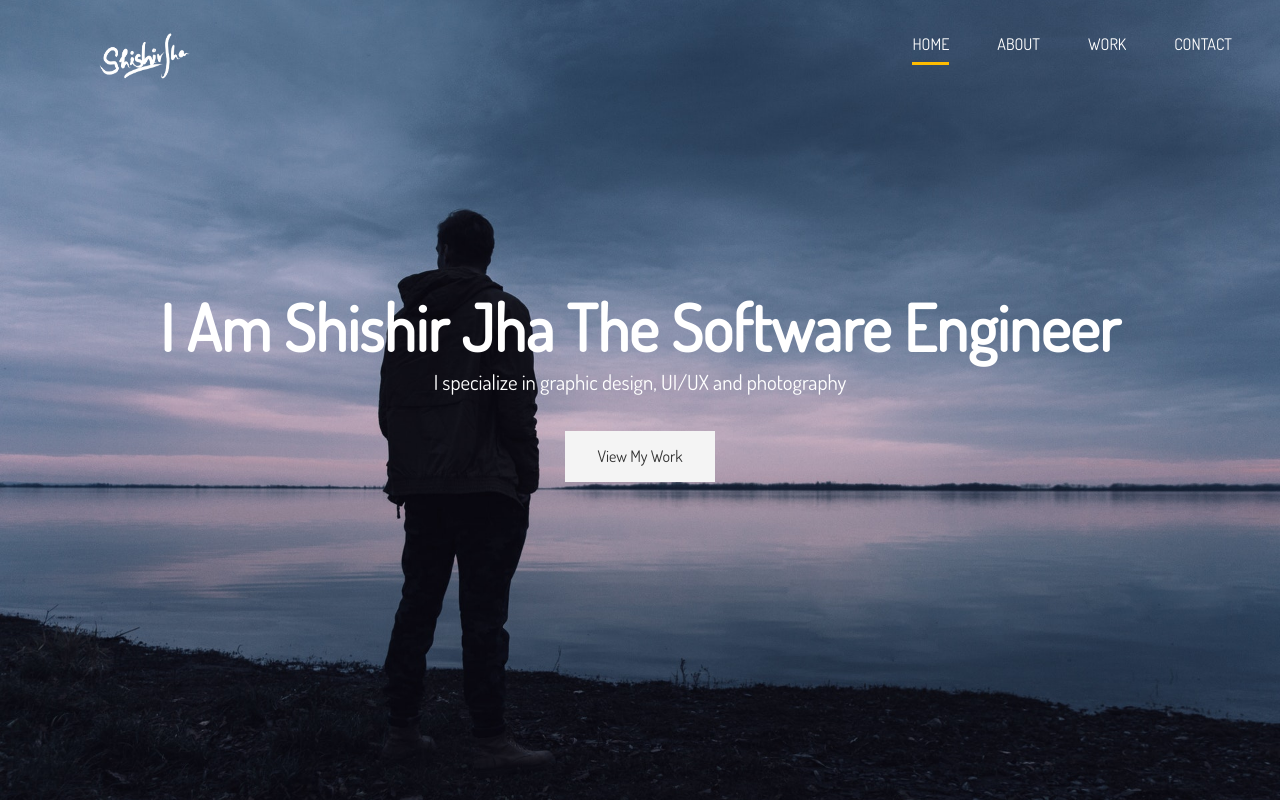
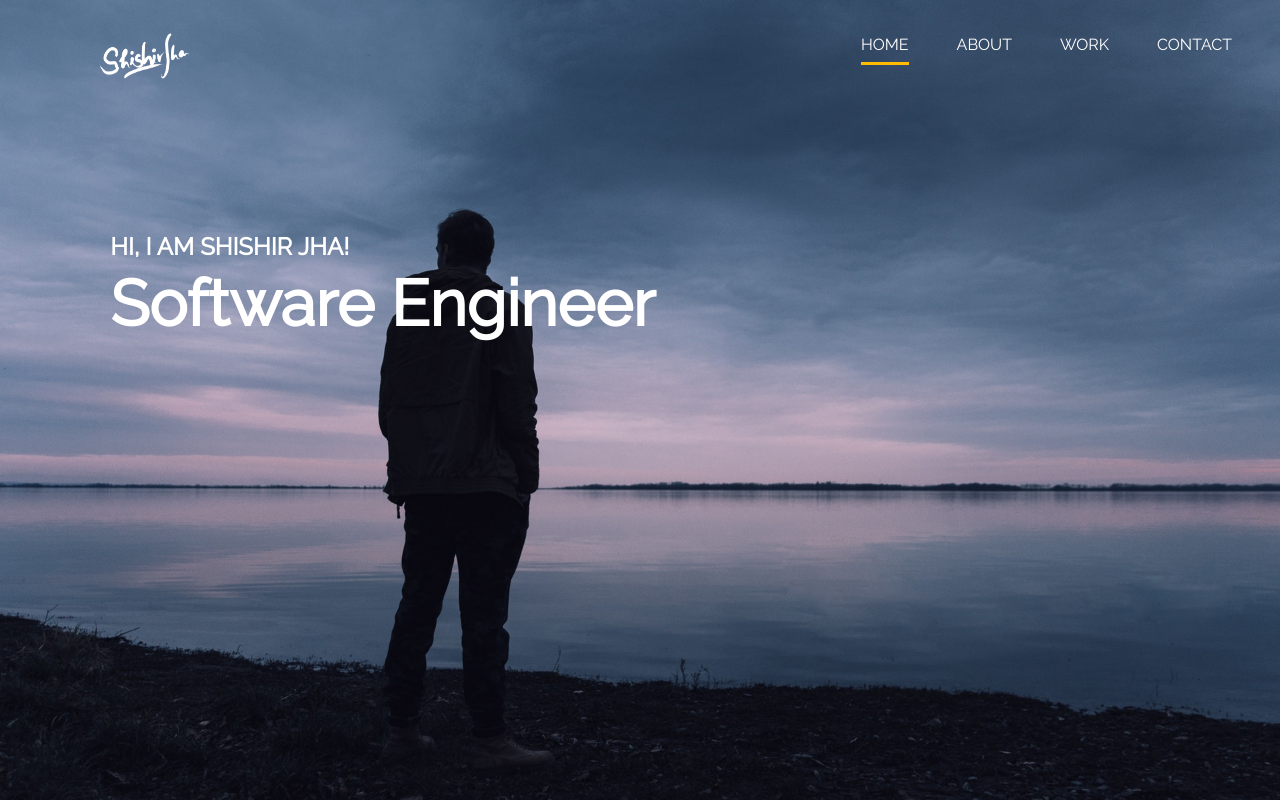
Before and after one commit to whitebumblebee/whitebumblebee.github.io, a website: page index.html in a window 1280 px wide. Shown: the top 802 px of the page. Drawn offline with Linux system fonts and the light colour scheme.

Commit message:
changes in font and text alignment

```diff
--- a/index.html
+++ b/index.html
@@ -31,18 +31,21 @@
           </ul>
         </nav>
         <div class="header-content">
+          <h2>
+            Hi, I Am Shishir Jha!
+            <br />
+          </h2>
           <h1>
-            I Am Shishir Jha The
             <span
               class="txt-type"
-              data-wait="3000"
+              data-wait="2000"
               data-words='["Software Engineer", "Full Stack Dev", "CS Enthusiast"]'
             ></span>
           </h1>
-          <p class="lead">
+          <!-- <p class="lead">
             I specialize in graphic design, UI/UX and photography
           </p>
-          <a href="work.html" class="btn-light">View My Work</a>
+          <a href="work.html" class="btn-light">View My Work</a> -->
         </div>
       </div>
     </header>
--- a/scss/main.scss
+++ b/scss/main.scss
@@ -1,6 +1,7 @@
 @import "config";
 @import "utilities";
 @import "item_grid";
+@import url("https://fonts.googleapis.com/css?family=Raleway&display=swap");
 
 // General Styles
 * {
@@ -9,7 +10,8 @@
 }
 
 body {
-  font-family: "Dosis", sans-serif;
+  // font-family: "Dosis", sans-serif;
+  font-family: "Raleway", sans-serif;
   line-height: 1.6;
   background: #fff;
 }
@@ -39,6 +41,7 @@ img {
   height: 100px;
   color: #fff;
   padding-bottom: 50px;
+  padding-right: 0%;
   text-transform: uppercase;
 }
 
@@ -84,8 +87,9 @@ img {
 
     // Header Content
     .header-content {
-      text-align: center;
-      padding-top: 10%;
+      // text-align: center;
+      padding-left: 7%;
+      padding-top: 5%;
 
       h1 {
         font-size: 4rem;
```
Also changed, not shown: dist/css/main.css, dist/js/typewriter.js.
